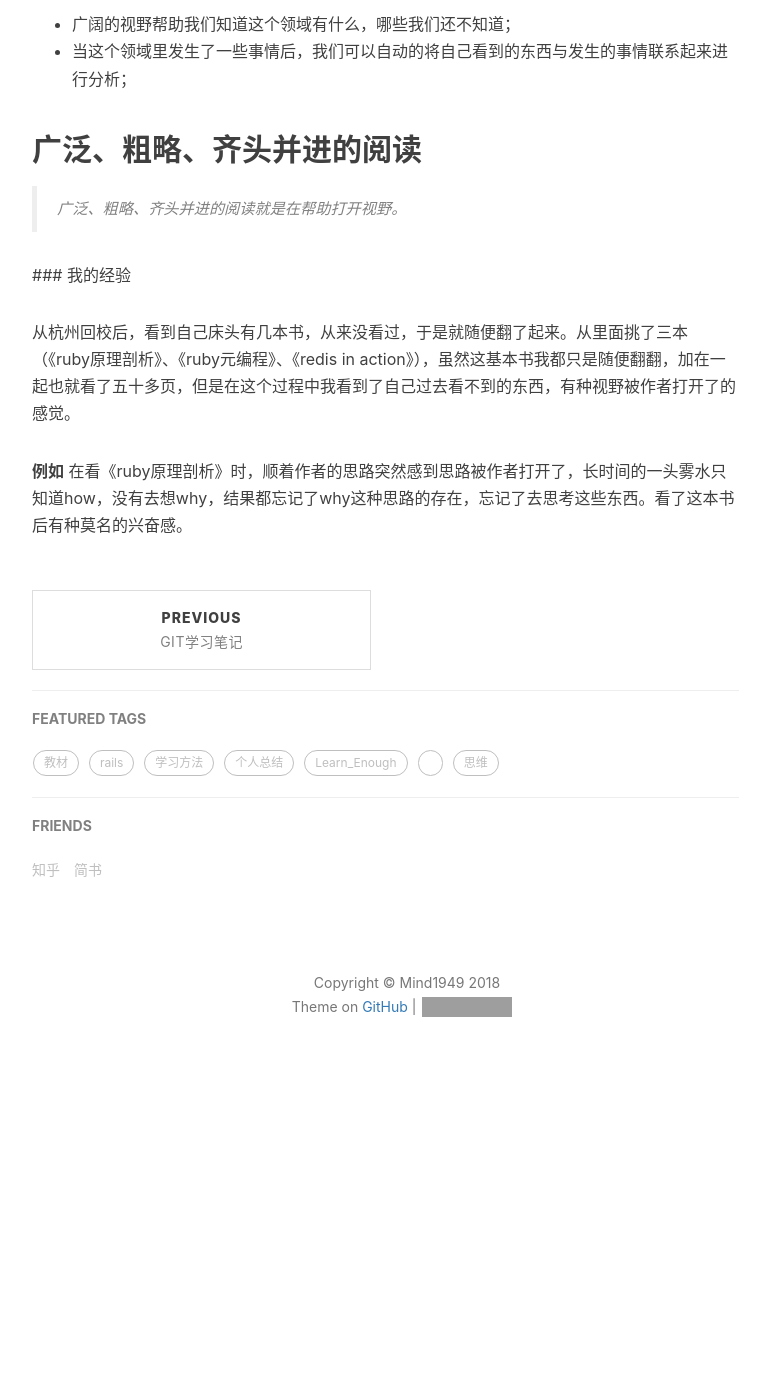
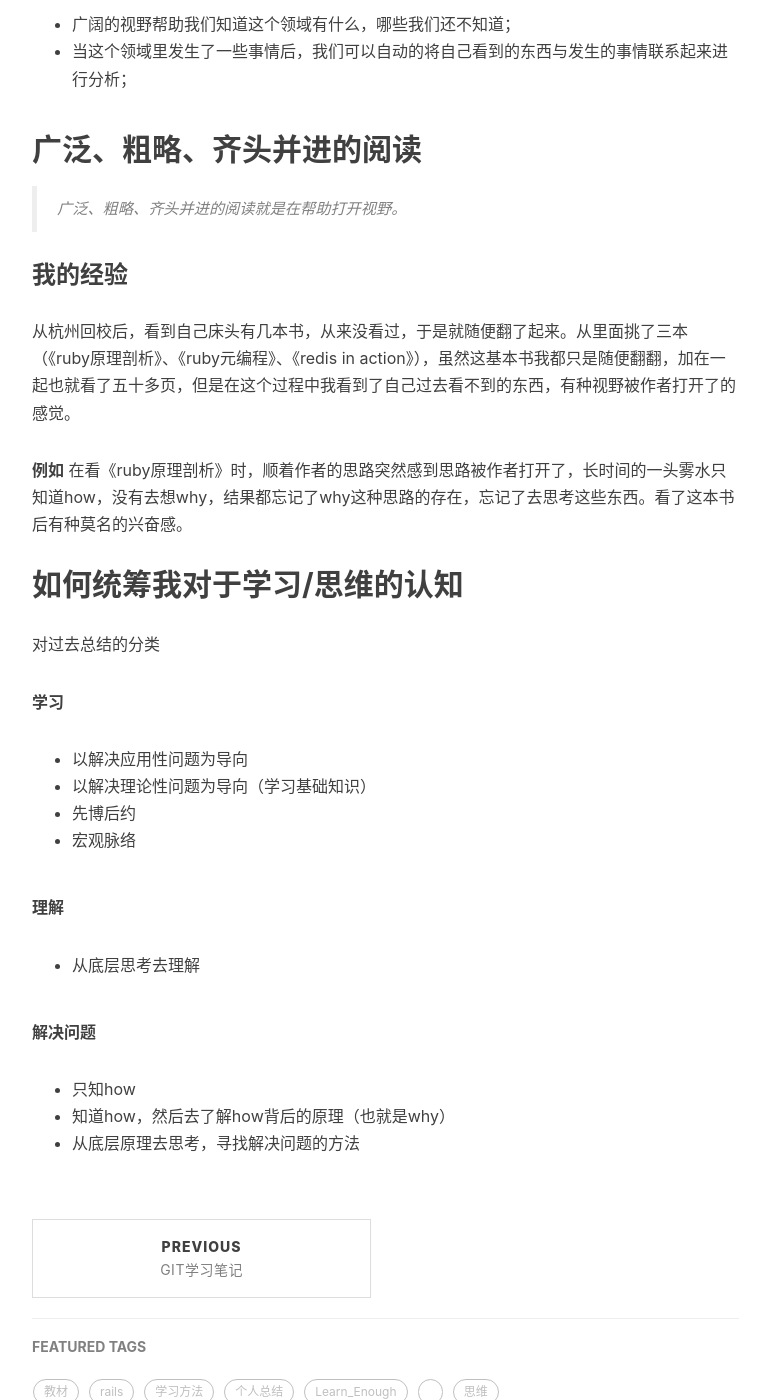
Before and after one commit to SCH94/mind1949.github.io, a Jekyll site: the page built from _posts/18-6-1-先博而后约.md, in a window 1280 px wide and 1400 px high, scrolled down 780 px. Shown: the whole window, without its empty margins (233-1003 px from the left). Built offline with Jekyll 4.4.1, drawn with Linux system fonts in a browser that asks for light colours; nearby versions of some CDN libraries; comment, search, counter and statistics services are not loaded; before the commit the page ends 1891 px from its top, so only the background shows below that; grey boxes are pictures that could not be loaded.

Commit message:
Update 18-6-1-先博而后约.md

```diff
--- a/_posts/18-6-1-先博而后约.md
+++ b/_posts/18-6-1-先博而后约.md
@@ -13,6 +13,7 @@ tags:
   * “后约”就是在能够用广阔的视野去观察这个东西后，根据需求、兴趣等，选择切入点近距离的去观察去了解这个东西。
 
 ## 视野的重要性
+
 我说不清楚，但是有种感觉。
   * 广阔的视野帮助我们知道这个领域有什么，哪些我们还不知道；
   * 当这个领域里发生了一些事情后，我们可以自动的将自己看到的东西与发生的事情联系起来进行分析；
@@ -21,10 +22,30 @@ tags:
 
   > 广泛、粗略、齐头并进的阅读就是在帮助打开视野。
 
-  ### 我的经验
+### 我的经验
 
-  从杭州回校后，看到自己床头有几本书，从来没看过，于是就随便翻了起来。从里面挑了三本（《ruby原理剖析》、《ruby元编程》、《redis
-  in action》），虽然这基本书我都只是随便翻翻，加在一起也就看了五十多页，但是在这个过程中我看到了自己过去看不到的东西，有种视野被作者打开了的感觉。
+  从杭州回校后，看到自己床头有几本书，从来没看过，于是就随便翻了起来。从里面挑了三本（《ruby原理剖析》、《ruby元编程》、《redis in action》），虽然这基本书我都只是随便翻翻，加在一起也就看了五十多页，但是在这个过程中我看到了自己过去看不到的东西，有种视野被作者打开了的感觉。
 
   **例如**
   在看《ruby原理剖析》时，顺着作者的思路突然感到思路被作者打开了，长时间的一头雾水只知道how，没有去想why，结果都忘记了why这种思路的存在，忘记了去思考这些东西。看了这本书后有种莫名的兴奋感。
+
+
+## 如何统筹我对于学习/思维的认知
+
+对过去总结的分类
+
+**学习**
+
+  * 以解决应用性问题为导向
+  * 以解决理论性问题为导向（学习基础知识）
+   - 先博后约
+   - 宏观脉络
+
+**理解**
+
+  * 从底层思考去理解
+
+**解决问题**
+  * 只知how
+  * 知道how，然后去了解how背后的原理（也就是why）
+  * 从底层原理去思考，寻找解决问题的方法
```
